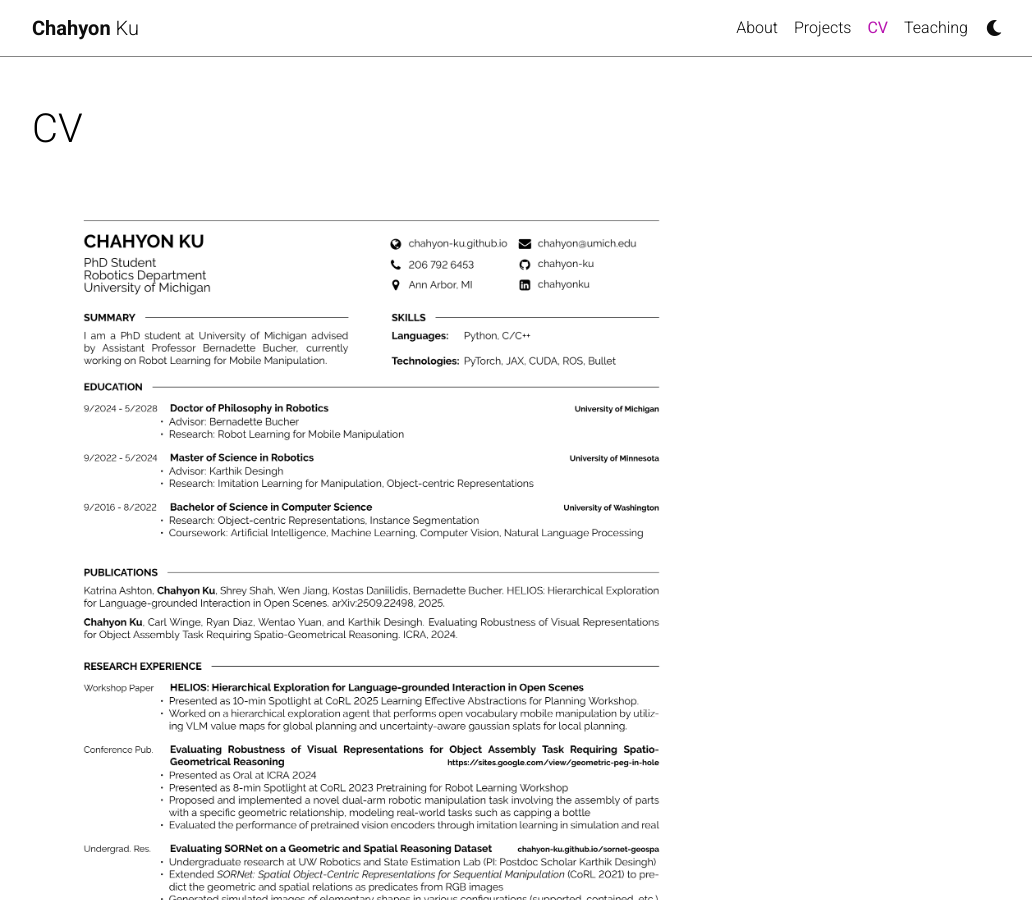
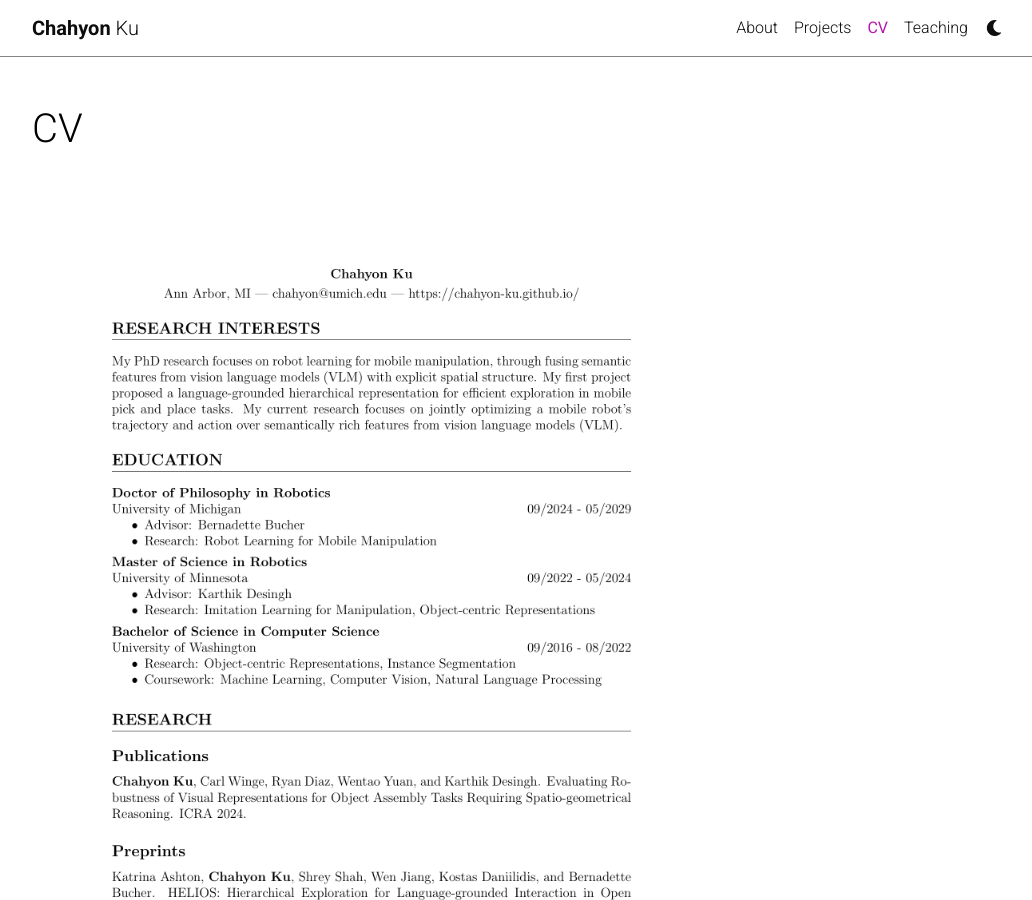
Before and after one commit to chahyon-ku/chahyon-ku.github.io, a Jekyll site: the page built from _pages/cv.md, in a window 1280 px wide and 900 px high. Shown: the whole window, without its empty margins (123-1155 px from the left). Built offline with Jekyll 4.4.1, drawn with Linux system fonts in a browser that asks for light colours; comment, search, counter and statistics services are not loaded; a style sheet for code colours, icons or effects is not loaded.

Commit message:
02/2026 cv update

```diff
--- a/_pages/cv.md
+++ b/_pages/cv.md
@@ -4,15 +4,15 @@ permalink: /cv/
 title: CV
 nav: true
 nav_order: 4
-cv_pdf: Chahyon Ku 2025 October.pdf
+cv_pdf: Chahyon Ku 2026 February.pdf
 ---
 
 <!-- [PDF](/assets/pdf/Chahyon Ku 2025 January.pdf) <br> -->
 <!-- [Transcript](/assets/pdf/UW .pdf) <br> -->
 
-<a href="/assets/pdf/Chahyon Ku 2025 October.pdf">
-<img src="/assets/img/Chahyon Ku 2025 October/Chahyon Ku 2025 October-1.png" alt="Chahyon Ku 2025 October" width="70%">
+<a href="/assets/pdf/Chahyon Ku 2026 February.pdf">
+<img src="/assets/img/Chahyon Ku 2026 February 1.png" alt="Chahyon Ku 2026 February 1" width="70%">
 <br>
 <br>
-<img src="/assets/img/Chahyon Ku 2025 October/Chahyon Ku 2025 October-2.png" alt="Chahyon Ku 2025 October" width="70%">
+<img src="/assets/img/Chahyon Ku 2026 February 2.png" alt="Chahyon Ku 2026 February 2" width="70%">
 </a>
```
Also changed, not shown: assets/img/Chahyon Ku 2026 February 1.png (added), assets/img/Chahyon Ku 2026 February 2.png (added), 1 other file.
